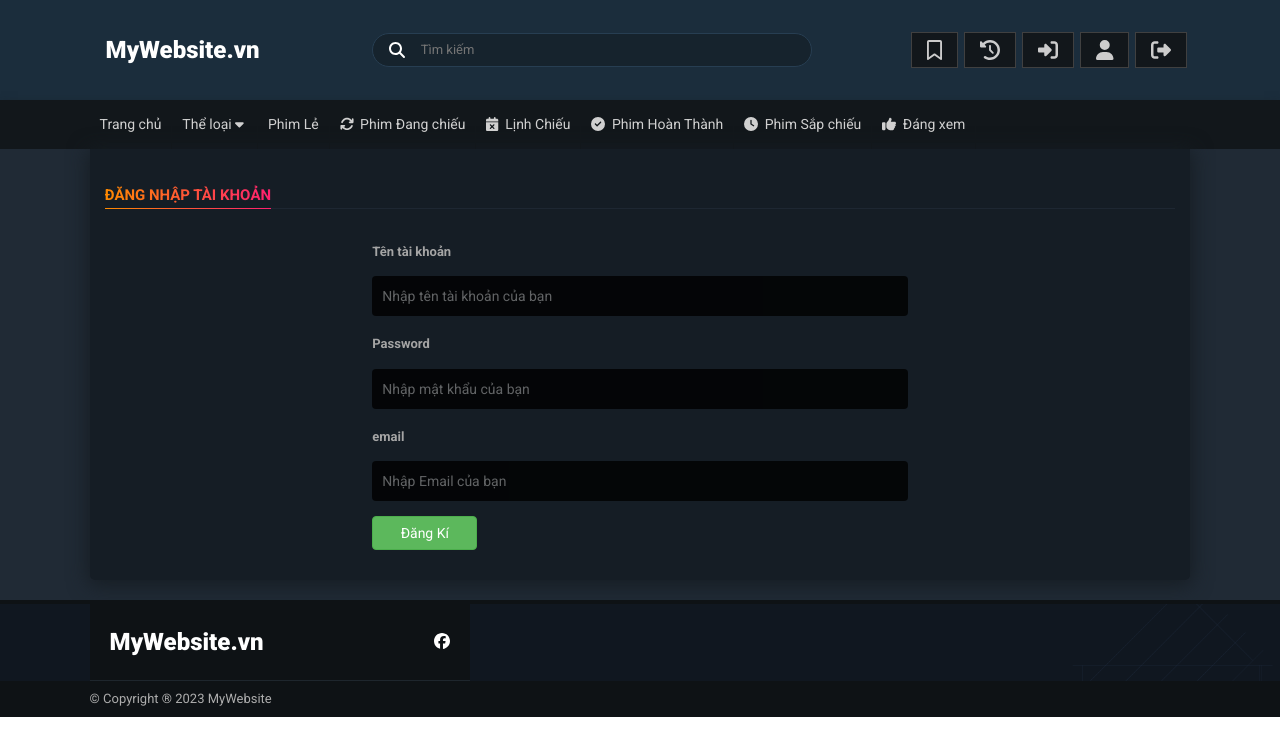
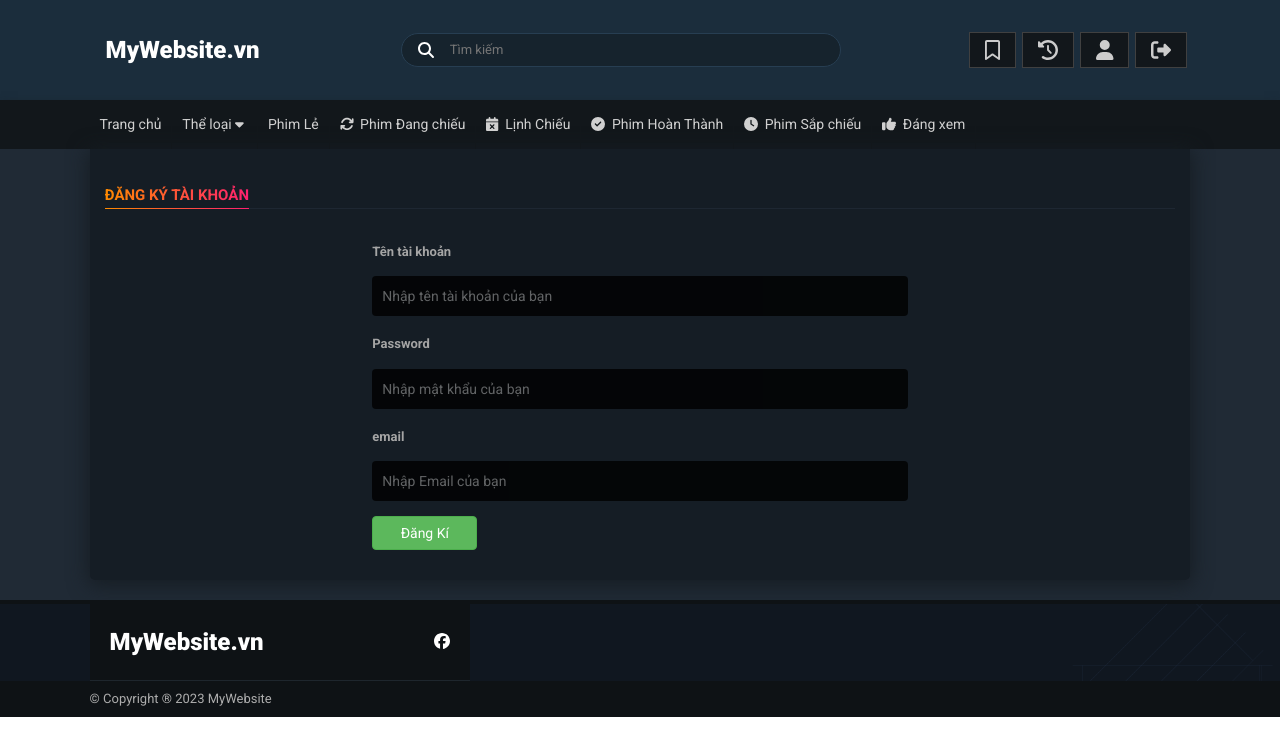
Before and after one commit to nhatthan2k/watch-movie-website, a React (Create React App) app in the folder fontend/: page /register in a window 1280 px wide. Shown: the top 756 px of the page. Built offline with nearby package versions, Linux system fonts and the light colour scheme.

Commit message:
login case commit

```diff
--- a/fontend/src/Layout/component/Header/Header.js
+++ b/fontend/src/Layout/component/Header/Header.js
@@ -11,12 +11,13 @@ import { faRightFromBracket, faUser } from '@fortawesome/free-solid-svg-icons';
 import { handle_logout } from '../../../redux/thunk/authThunk';
 import { createAxios } from '../../../createInstance';
 import { resetUser } from '../../../redux/reducers/authSlice';
+import { AUTH } from '../../../redux/selectors/selectors';
 
 const cx = classNames.bind(Styles);
 
 function Header() {
     const isPC = useMediaQuery({ minWidth: 1201 });
-    // const user =  useSelector(state => state.auth.login.currentUser)
+    const user = useSelector(AUTH);
     const dispatch = useDispatch();
     const navigate = useNavigate();
     // const axiosJwt = createAxios(user, dispatch, resetUser)
@@ -25,15 +26,16 @@ function Header() {
         return publicRouteItem.hasOwnProperty('Name');
     });
 
-    // if (user) {
-    //     Pagelist = Pagelist.filter(item => item.Name !== "Login")
-    // }
+    if (user) {
+        Pagelist = Pagelist.filter((item) => item.Name !== 'Login');
+    }
 
     Pagelist.shift();
 
     const handleLogout = () => {
         // handle_logout(user?.accessToken, dispatch, user?._id, navigate, axiosJwt)
-    }
+        dispatch(handle_logout());
+    };
 
     return (
         <div className={cx('Header')}>
@@ -53,7 +55,7 @@ function Header() {
                         );
                     })}
 
-                    {/* {user ? ( */}
+                    {user ? (
                         <>
                             <Link>
                                 <FontAwesomeIcon icon={faUser} />
@@ -63,8 +65,7 @@ function Header() {
                                 <FontAwesomeIcon icon={faRightFromBracket} onClick={handleLogout} />
                             </Link>
                         </>
-                    {/* ) : null} */}
-
+                    ) : null}
                 </div>
             </div>
         </div>
--- a/fontend/src/Pages/Login/Login.js
+++ b/fontend/src/Pages/Login/Login.js
@@ -26,16 +26,15 @@ function Login() {
         };
 
         dispatch(post_login(formLogin)).then((resp) => {
-            // if (resp.includes('ROLE_ADMIN')) {
-                // navigate('/admin');
-            // } else {
-                navigate('/');
-            // }
-            // if (Array.isArray(resp)) {
-
-            // } else {
-            //     setError(resp);
-            // }
+            if (Array.isArray(resp)) {
+                if (resp.includes('ROLE_ADMIN')) {
+                    navigate('/admin');
+                } else {
+                    navigate('/');
+                }
+            } else {
+                setError(resp);
+            }
         });
     };
 
--- a/fontend/src/Pages/Register/Register.js
+++ b/fontend/src/Pages/Register/Register.js
@@ -3,34 +3,34 @@ import Styles from './Register.module.scss';
 import classNames from 'classnames/bind';
 import Content from '../../Layout/component/Content/Content';
 import SectionBar from '../../component/SectionBar/SectionBar';
-import {useNavigate} from "react-router-dom"
-import {useDispatch} from "react-redux"
+import { useNavigate } from 'react-router-dom';
+import { useDispatch } from 'react-redux';
 // import { RegisterUser } from '../../redux/apiRequest';
 
 const cx = classNames.bind(Styles);
 
 function Register() {
-    const [username, setUsername] = useState("");
-    const [password, setPassword] = useState("");
-    const [email, setEmail] = useState("");
+    const [username, setUsername] = useState('');
+    const [password, setPassword] = useState('');
+    const [email, setEmail] = useState('');
     const dispatch = useDispatch();
     const navigate = useNavigate();
 
     const handleRegister = (e) => {
-        e.preventDefault()
+        e.preventDefault();
 
         const newUser = {
             username,
             password,
-            email
-        }
+            email,
+        };
 
         // RegisterUser(newUser, dispatch, navigate)
-    }
+    };
 
     return (
         <Content>
-            <SectionBar>Đăng nhập tài khoản</SectionBar>
+            <SectionBar>Đăng ký tài khoản</SectionBar>
 
             <div className={cx('register')}>
                 <div className={cx('Container')}>
```
Lines whose indentation alone changed are shown as unchanged.
